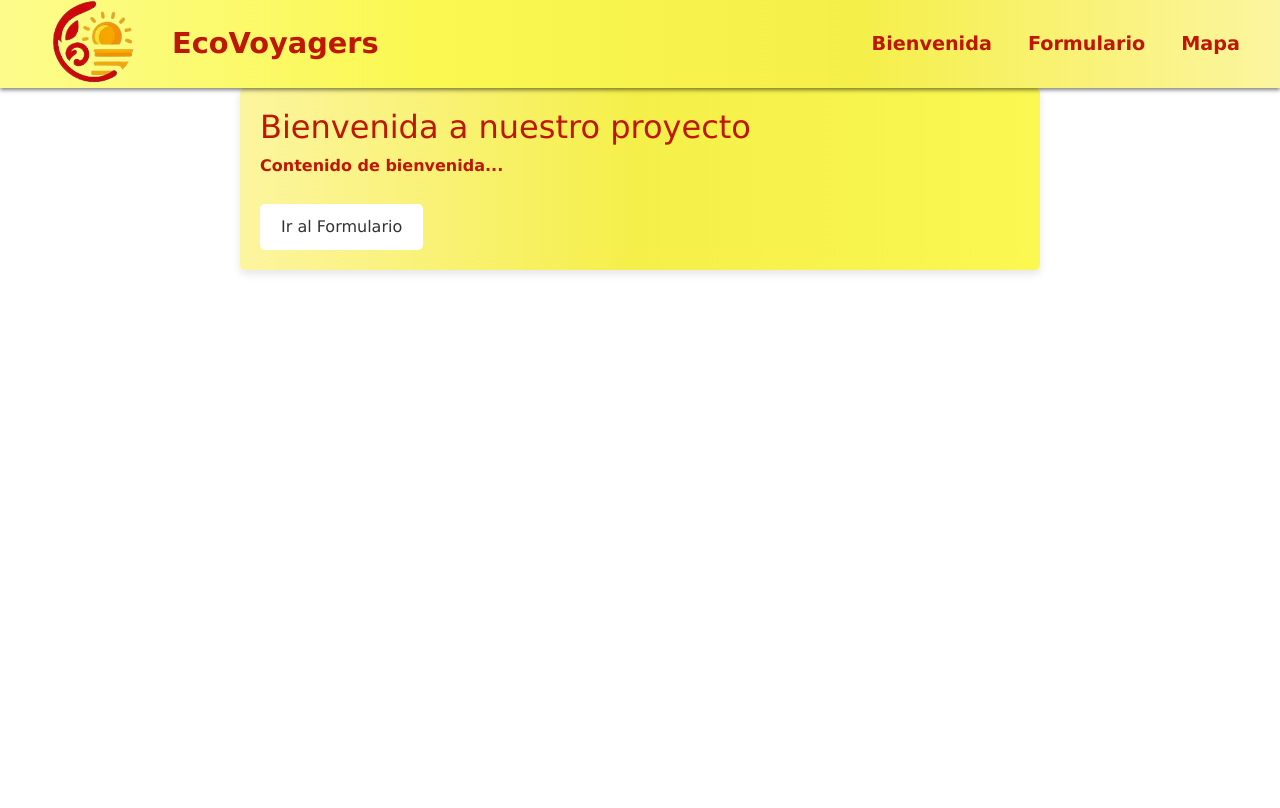
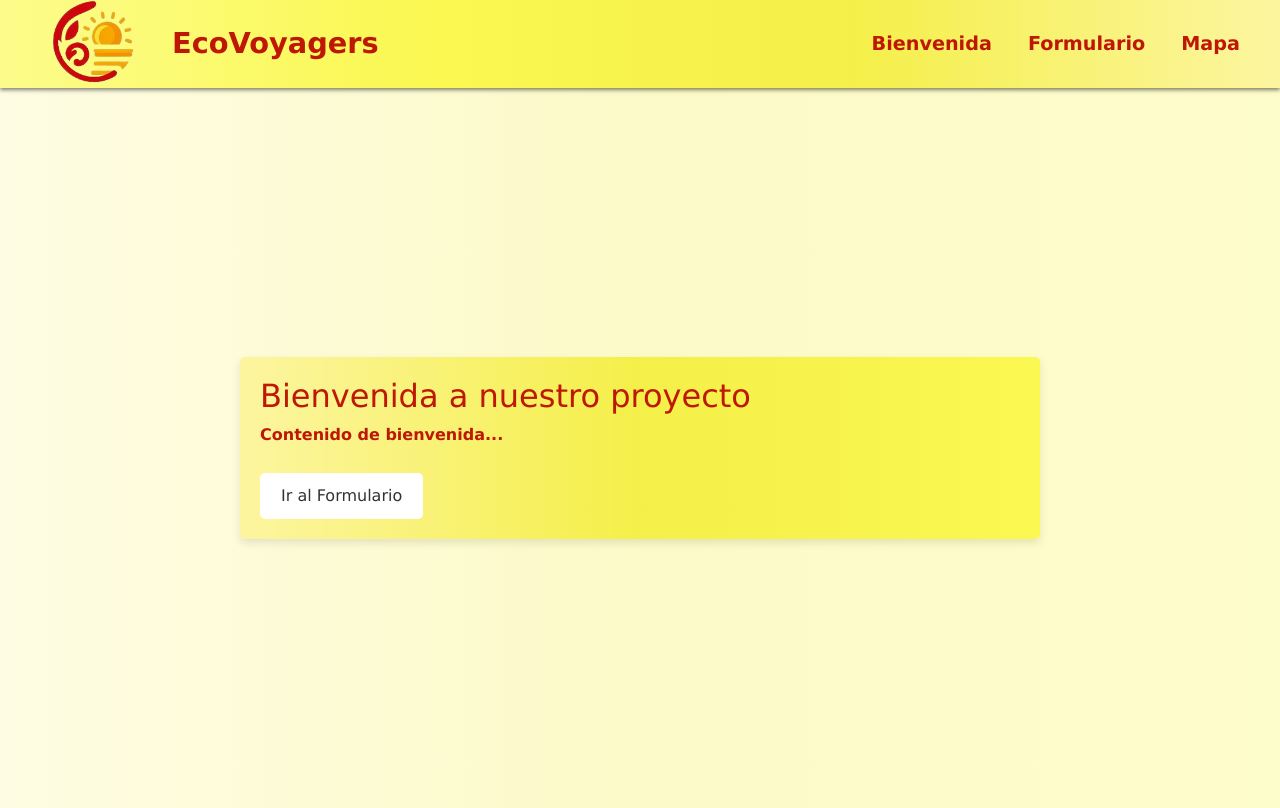
Before and after one commit to Calonsogon/Hackaton-2024, a React (Vite) app in the folder hackathon-project/: page / in a window 1280 px wide. Built offline with nearby package versions, Linux system fonts and the light colour scheme.

Commit message:
cambios en homepage

```diff
--- a/hackathon-project/src/pages/HomePage.jsx
+++ b/hackathon-project/src/pages/HomePage.jsx
@@ -1,16 +1,18 @@
-
-
-import React from 'react';
-import { Link } from 'react-router-dom';
+import { Link } from "react-router-dom";
+import "./homepage/HomePage.scss";
 
 const HomePage = () => {
   return (
-    <div className="container mx-auto mt-8">
-      <h2>Bienvenida a nuestro proyecto</h2>
-      <p>Contenido de bienvenida...</p>
-      <Link to="/form" className="btn">Ir al Formulario</Link>
+    <div className="background-page">
+      <div className="container mx-auto mt-8">
+        <h2>Bienvenida a nuestro proyecto</h2>
+        <p>Contenido de bienvenida...</p>
+        <Link to="/form" className="btn">
+          Ir al Formulario
+        </Link>
+      </div>
     </div>
   );
-}
+};
 
 export default HomePage;
--- /dev/null
+++ b/hackathon-project/src/pages/homepage/HomePage.scss
@@ -0,0 +1,12 @@
+.background-page {
+  display: flex;
+  justify-content: center; /* Centra horizontalmente */
+  align-items: center; /* Centra verticalmente */
+  height: 90vh; /* Ocupa toda la altura visible del viewport */
+  background: linear-gradient(
+    to left,
+    rgba(250, 248, 81, 0.3),
+    rgba(245, 239, 73, 0.3),
+    rgba(252, 245, 160, 0.3)
+  );
+}
```
Also changed, not shown: hackathon-project/src/App.jsx (+7 -7 lines).
